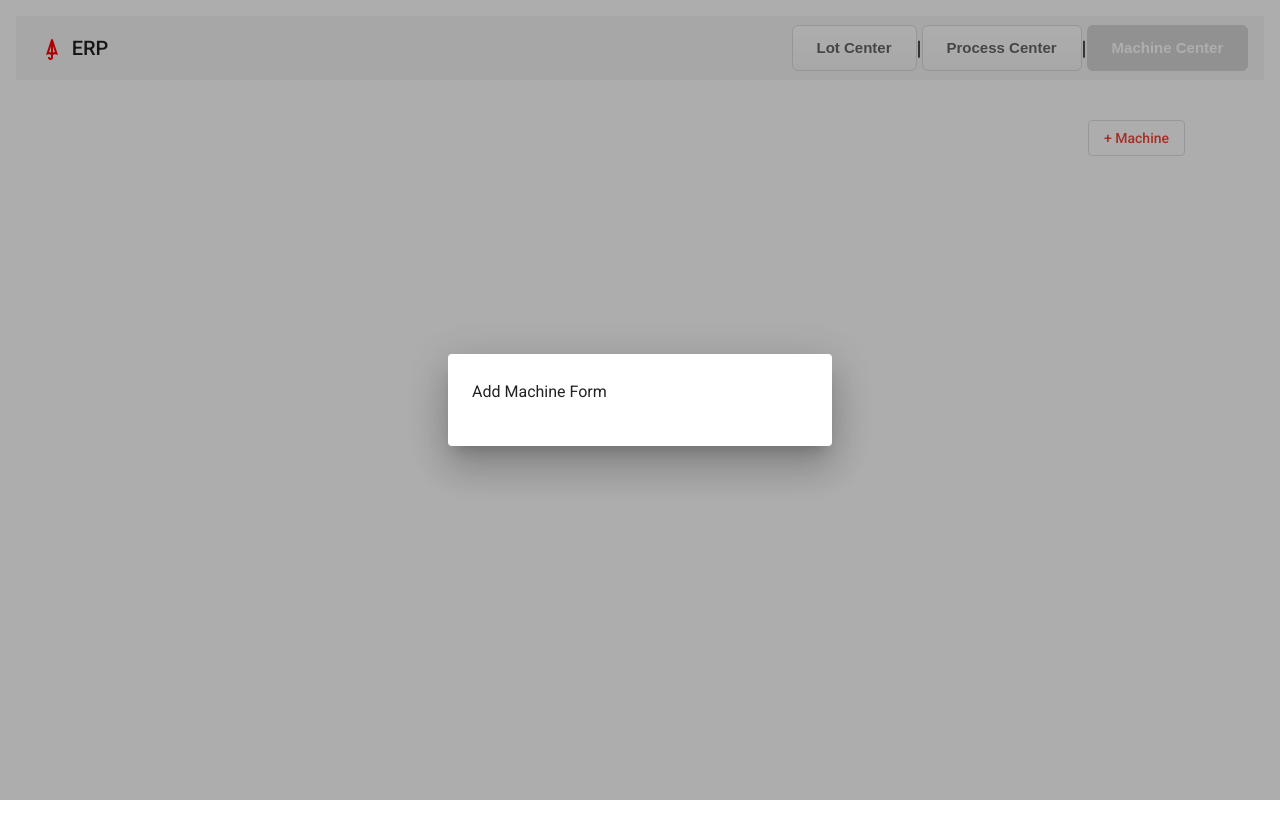
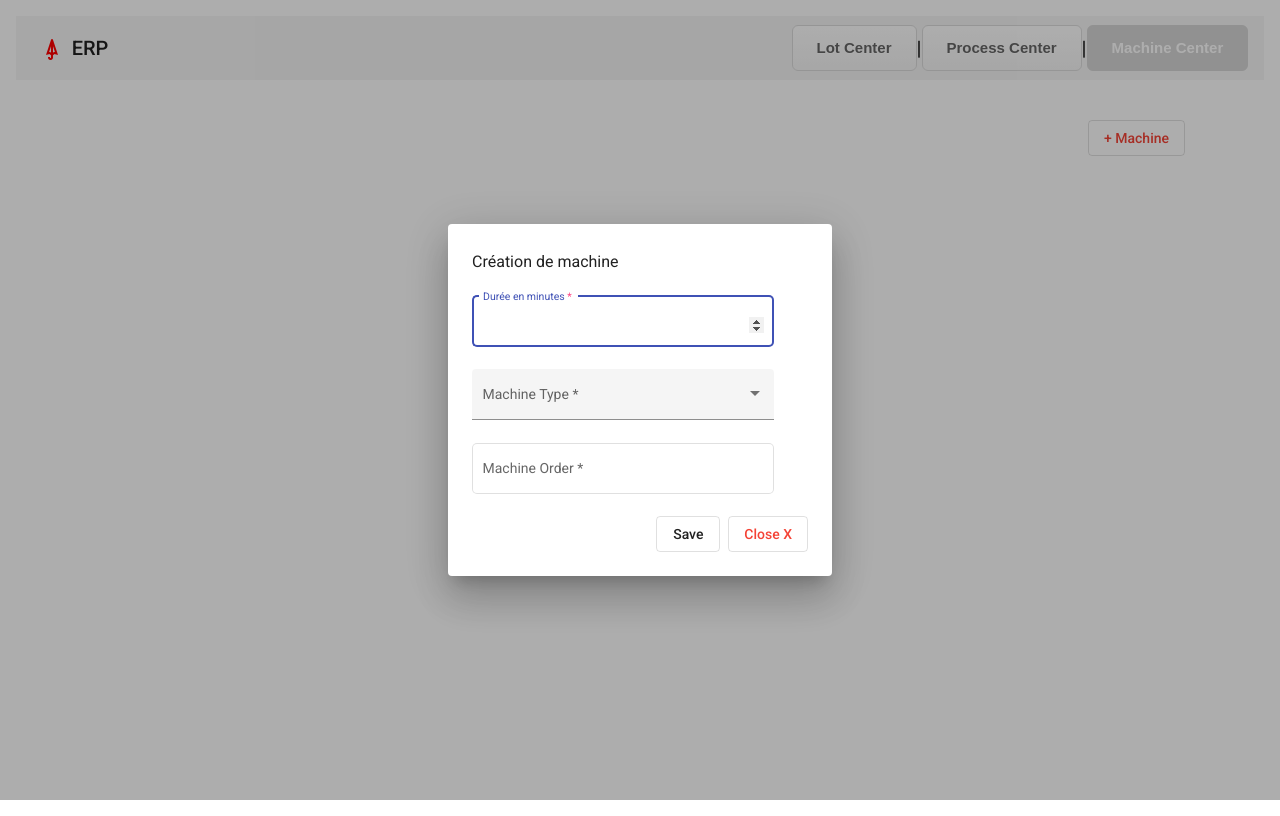
Before and after one commit to StephBelAir/ERP, an Angular app in the folder erp_front/erpFront/: page /machine-page in a window 1280 px wide. Both pictures are taken after a click on the button "+ Machine". Shown: the top 816 px of the page. Built offline with nearby package versions, Linux system fonts and the light colour scheme.

Commit message:
add post a machine

```diff
--- a/erp_front/erpFront/src/app/components/machine-dialog/machine-dialog.component.html
+++ b/erp_front/erpFront/src/app/components/machine-dialog/machine-dialog.component.html
@@ -1,4 +1,36 @@
-<h3 mat-dialog-title>Add Machine Form</h3>
-<div mat-dialog-content>
+<h3 mat-dialog-title>Création de machine</h3>
 
-</div>
+  <form [formGroup]="machineForm">
+
+    <div mat-dialog-content>
+      <mat-form-field appearance="outline">
+        <mat-label>Durée en minutes</mat-label>
+        <input formControlName="productionTime" matInput type="number" placeholder="Production Time">
+      </mat-form-field>
+
+      <mat-form-field appearance="fill">
+        <mat-label>Machine Type</mat-label>
+        <mat-select formControlName="machineType" placeholder="Machine Type">
+          <mat-option value="Traitement thermique">Traitement thermique</mat-option>
+          <mat-option value="Redressage rouleaux">Redressage rouleaux</mat-option>
+          <mat-option value="Détorsion">Détorsion</mat-option>
+          <mat-option value="Redressage intermédiaire 1">Redressage intermédiaire 1</mat-option>
+          <mat-option value="Redressage automatique">Redressage automatique</mat-option>
+          <mat-option value="Perçage">Perçage</mat-option>
+          <mat-option value="Découpe">Découpe</mat-option>
+          <mat-option value="Redressage intermédiaire 2">Redressage intermédiaire 2</mat-option>
+          <mat-option value="Fraisage">Fraisage</mat-option>
+        </mat-select>
+      </mat-form-field>
+
+      <mat-form-field appearance="outline">
+        <mat-label>Machine Order</mat-label>
+        <input formControlName="processOrder" matInput type="number" placeholder="Machine order">
+      </mat-form-field>
+    </div>
+  </form>
+
+  <div mat-dialog-action [align]="'end'">
+    <button mat-stroked-button color="basic" (click)="addMachine()" >Save</button>
+    <button style="margin-left: 8px;" mat-stroked-button color="warn" mat-dialog-close>Close X </button>
+  </div>
--- a/erp_front/erpFront/src/app/components/machine-dialog/machine-dialog.component.scss
+++ b/erp_front/erpFront/src/app/components/machine-dialog/machine-dialog.component.scss
@@ -0,0 +1,3 @@
+mat-form-field {
+  width: 90%;
+}
--- a/erp_front/erpFront/src/app/components/machine-dialog/machine-dialog.component.ts
+++ b/erp_front/erpFront/src/app/components/machine-dialog/machine-dialog.component.ts
@@ -1,6 +1,7 @@
 import { Component, OnInit } from '@angular/core';
-import {FormBuilder} from "@angular/forms";
+import {FormGroup, FormBuilder, Validators} from "@angular/forms";
 import {MachineService} from "../../services/machine.service";
+import {MatDialogRef} from "@angular/material/dialog"
 
 @Component({
   selector: 'app-machine-dialog',
@@ -9,16 +10,21 @@ import {MachineService} from "../../services/machine.service";
 })
 export class MachineDialogComponent implements OnInit {
 
-  constructor() { }
+  machineForm !: FormGroup;
+
+  constructor(private formBuilder : FormBuilder, private machineService : MachineService, private dialogRef : MatDialogRef<MachineDialogComponent>) { }
 
   ngOnInit(): void {
+    this.machineForm = this.formBuilder.group({
+      productionTime : ['', Validators.required],
+      machineType  : ['', Validators.required],
+      processOrder  : ['', Validators.required]
+    })
   }
 
-
-/*
     addMachine() {
-    if (this.machine Form.valid){
-      this.apiUrl.postmachine(this.machineForm.value)
+      if (this.machineForm.valid){
+        this.machineService.postMachine(this.machineForm.value)
           .subscribe({
             next: (res) => {
               alert("Machine added successfully");
@@ -30,6 +36,10 @@ export class MachineDialogComponent implements OnInit {
             }
           })
       }
-  }*/
+    }
+
+
+/*
+*/
 
 }
--- /dev/null
+++ b/erp_front/erpFront/src/app/components/process-dialog/process-dialog.component.html
@@ -0,0 +1 @@
+<p>process-dialog works!</p>
--- /dev/null
+++ b/erp_front/erpFront/src/app/components/process-dialog/process-dialog.component.ts
@@ -0,0 +1,15 @@
+import { Component, OnInit } from '@angular/core';
+
+@Component({
+  selector: 'app-process-dialog',
+  templateUrl: './process-dialog.component.html',
+  styleUrls: ['./process-dialog.component.scss']
+})
+export class ProcessDialogComponent implements OnInit {
+
+  constructor() { }
+
+  ngOnInit(): void {
+  }
+
+}
--- a/erp_front/erpFront/src/app/services/machine.service.ts
+++ b/erp_front/erpFront/src/app/services/machine.service.ts
@@ -15,6 +15,6 @@ export class MachineService {
   }
 
   getMachine(){
-    return this.httpClient.get<any>(`${this.apiUrl}/machines`);
+    return this.httpClient.get <any>(`${this.apiUrl}/machines`);
   }
 }
```
Also changed, not shown: erp_front/erpFront/src/app/app.module.ts (+11 -2 lines), erp_front/erpFront/src/app/services/process.service.ts (added, +9 -0 lines), erp_front/erpFront/src/app/components/process-dialog/process-dialog.component.scss (added), 2 other files (tests, documents, lock files or other folders). Lines whose indentation alone changed are shown as unchanged.
